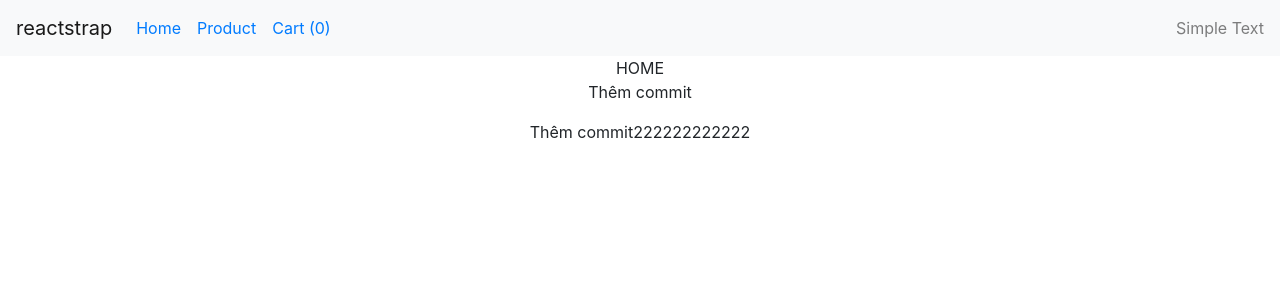
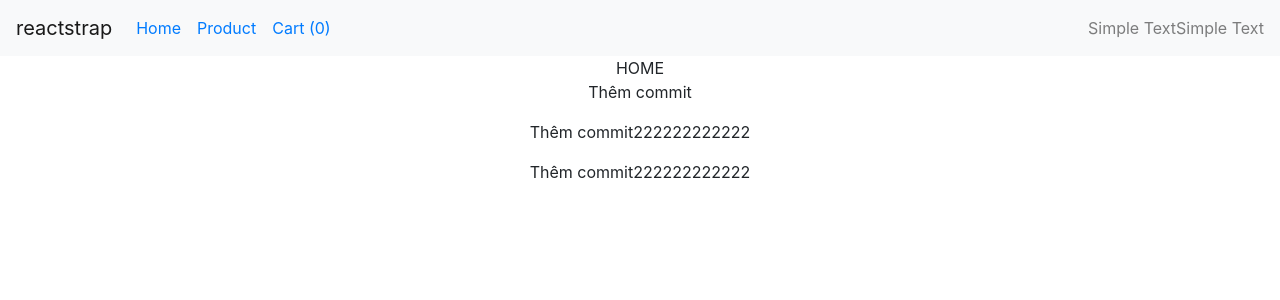
Before and after one commit to xuantungly1997/react-demo, a React (Create React App) app: page / in a window 1280 px wide. Shown: the top 300 px of the page. Built offline with nearby package versions, Linux system fonts and the light colour scheme.

Commit message:
adđ commit cc

```diff
--- a/src/component/contact.js
+++ b/src/component/contact.js
@@ -18,6 +18,7 @@ const Contact = () => {
                         <CardBody>
                           <CardTitle>{pro.title}</CardTitle>
                           <CardText>{pro.description}</CardText>
+                          <CardText>{pro.description}</CardText>
                         </CardBody>
                       </Card>
                     </Col>
@@ -25,6 +26,7 @@ const Contact = () => {
                 )}
             </CartContext.Consumer>
             <p>aaaa</p>
+            <p>aaaa</p>
           </Row>
         </Container>
     );
--- a/src/component/header.js
+++ b/src/component/header.js
@@ -42,6 +42,7 @@ function Header() {
                         </NavItem>
                     </Nav>
                     <NavbarText>Simple Text</NavbarText>
+                    <NavbarText>Simple Text</NavbarText>
                 </Collapse>
             </Navbar>
         </div>
--- a/src/component/home.js
+++ b/src/component/home.js
@@ -6,6 +6,7 @@ function Home() {
         HOME
         <p>Thêm commit</p>
         <p>Thêm commit222222222222</p>
+        <p>Thêm commit222222222222</p>
       </div>
     );
   }
```
Also changed, not shown: src/component/footer.js (+7 -0 lines).
